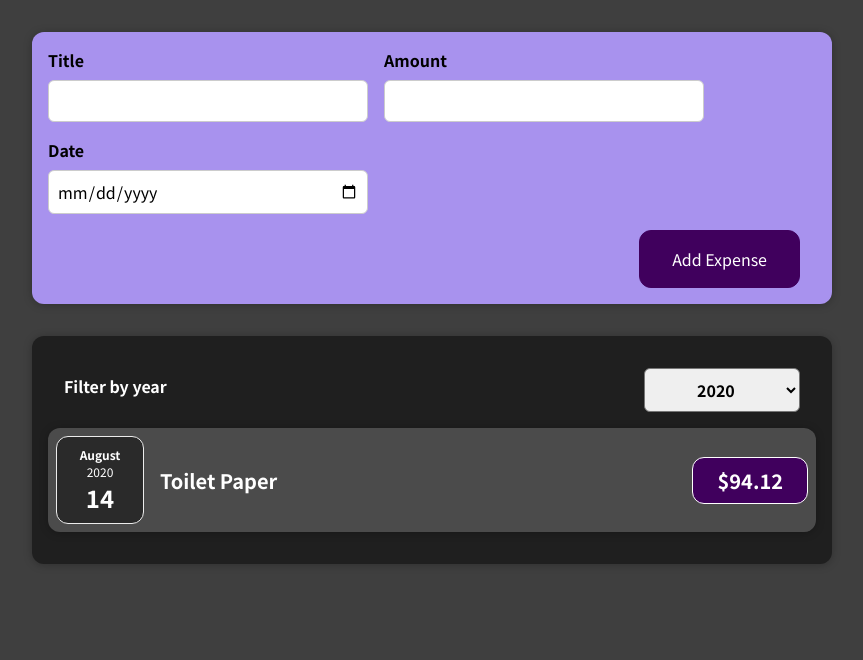
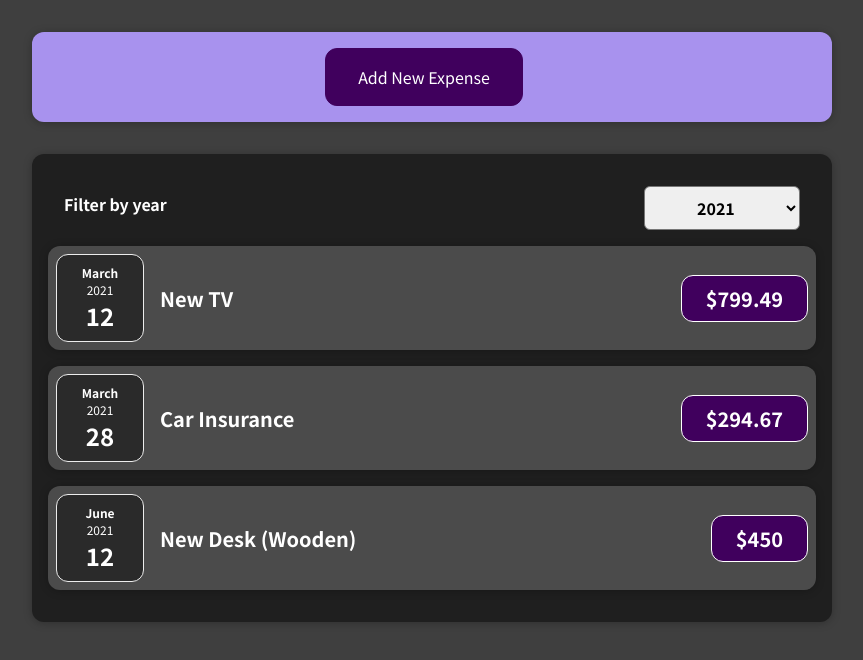
Before and after one commit to joyao/Accounting_React, a React (Create React App) app: page / in a window 1280 px wide. Shown: the top 660 px of the page, without its empty margins (208-1071 px from the left). Built offline with nearby package versions, Linux system fonts and the light colour scheme.

Commit message:
[feat] Add expenses cancel button

```diff
--- a/src/components/Expenses/Expenses.js
+++ b/src/components/Expenses/Expenses.js
@@ -1,10 +1,10 @@
-import ExpenseItem from "./ExpenseItem";
+import ExpensesList from "./ExpensesList";
 import ExpenseFilter from "./ExpenseFilter";
 import "./Expenses.css";
 import { useState } from "react";
 
 const Expenses = (props) => {
-    const [filteredYear, setFilteredYear] = useState("2020");
+    const [filteredYear, setFilteredYear] = useState(new Date().getFullYear().toString());
 
     const filterChangeHandler = (selectedYear) => {
         setFilteredYear(selectedYear);
@@ -17,9 +17,7 @@
     return (
         <div className="expenses">
             <ExpenseFilter selected={filteredYear} onChangeFilter={filterChangeHandler} />
-            {filteredExpenses.map((expense) => (
-                <ExpenseItem key={expense.id} title={expense.title} date={expense.date} amount={expense.amount} />
-            ))}
+            <ExpensesList items={filteredExpenses}></ExpensesList>
         </div>
     );
 };
--- /dev/null
+++ b/src/components/Expenses/ExpensesList.css
@@ -0,0 +1,9 @@
+.expenses-list {
+    list-style: none;
+    padding: 0;
+}
+
+.expenses-list__fallback {
+    color: white;
+    text-align: center;
+}
--- /dev/null
+++ b/src/components/Expenses/ExpensesList.js
@@ -0,0 +1,17 @@
+import ExpenseItem from "./ExpenseItem";
+import "./ExpensesList.css";
+
+const ExpensesList = (props) => {
+    if (props.items.length === 0) {
+        return <h2 className="expenses-list__fallback">Found no expenses.</h2>;
+    }
+    return (
+        <ul className="expenses-list">
+            {props.items.map((expense) => (
+                <ExpenseItem key={expense.id} title={expense.title} date={expense.date} amount={expense.amount} />
+            ))}
+        </ul>
+    );
+};
+
+export default ExpensesList;
--- a/src/components/NewExpense/ExpenseForm.js
+++ b/src/components/NewExpense/ExpenseForm.js
@@ -52,6 +52,7 @@
             date: new Date(userInput.enteredDate),
         };
         props.onSaveExpenseData(expenseData);
+        alert("Added Successfully!");
     };
 
     return (
@@ -83,6 +84,9 @@
                 </div>
             </div>
             <div className="new-expense__actions">
+                <button type="button" onClick={props.onCancel}>
+                    Cancel
+                </button>
                 <button type="submit">Add Expense</button>
             </div>
         </form>
--- a/src/components/NewExpense/NewExpense.js
+++ b/src/components/NewExpense/NewExpense.js
@@ -1,18 +1,32 @@
+import { useState } from "react";
+
 import "./NewExpense.css";
 import ExpenseForm from "./ExpenseForm";
 
 const NewExpense = (props) => {
+    const [isEditing, setIsEditing] = useState(false);
+
     const saveExpenseDataHandler = (enteredExpenseData) => {
         const expenseData = {
             id: Math.random().toString(),
             ...enteredExpenseData,
         };
         props.onAddExpense(expenseData);
+        setIsEditing(false);
+    };
+
+    const startEditingHandler = () => {
+        setIsEditing(true);
+    };
+
+    const stopEditingHandler = () => {
+        setIsEditing(false);
     };
 
     return (
         <div className="new-expense">
-            <ExpenseForm onSaveExpenseData={saveExpenseDataHandler} />
+            {!isEditing && <button onClick={startEditingHandler}>Add New Expense</button>}
+            {isEditing && <ExpenseForm onSaveExpenseData={saveExpenseDataHandler} onCancel={stopEditingHandler} />}
         </div>
     );
 };
```
